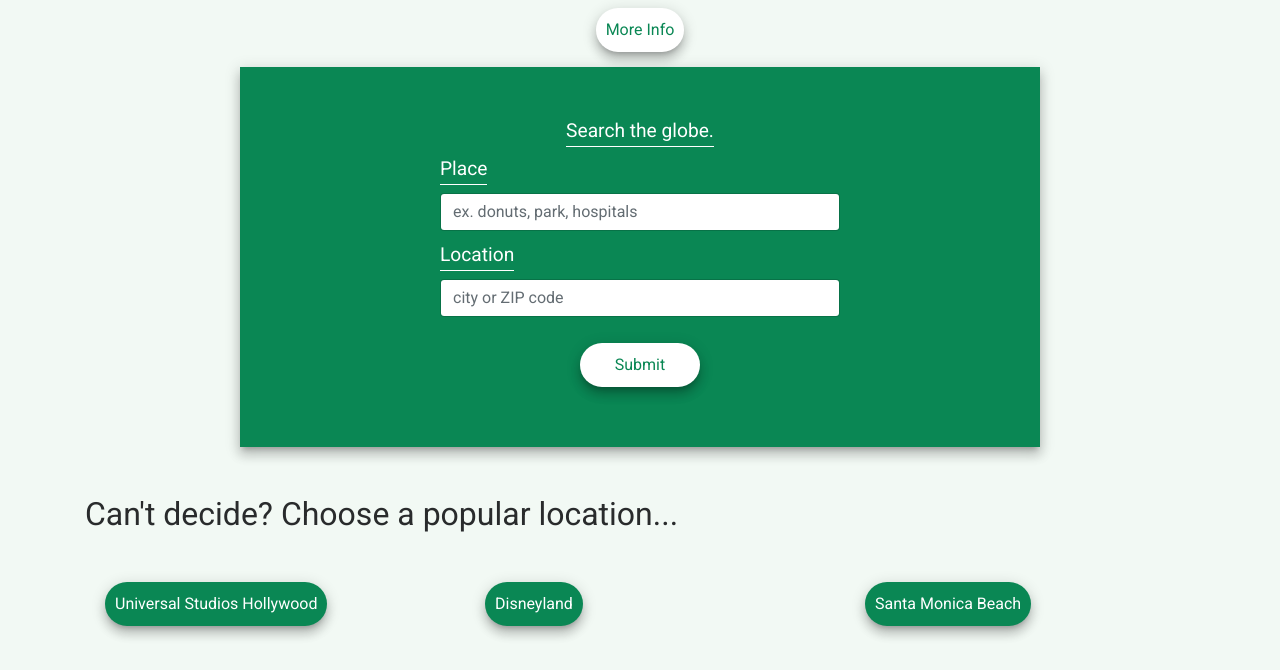
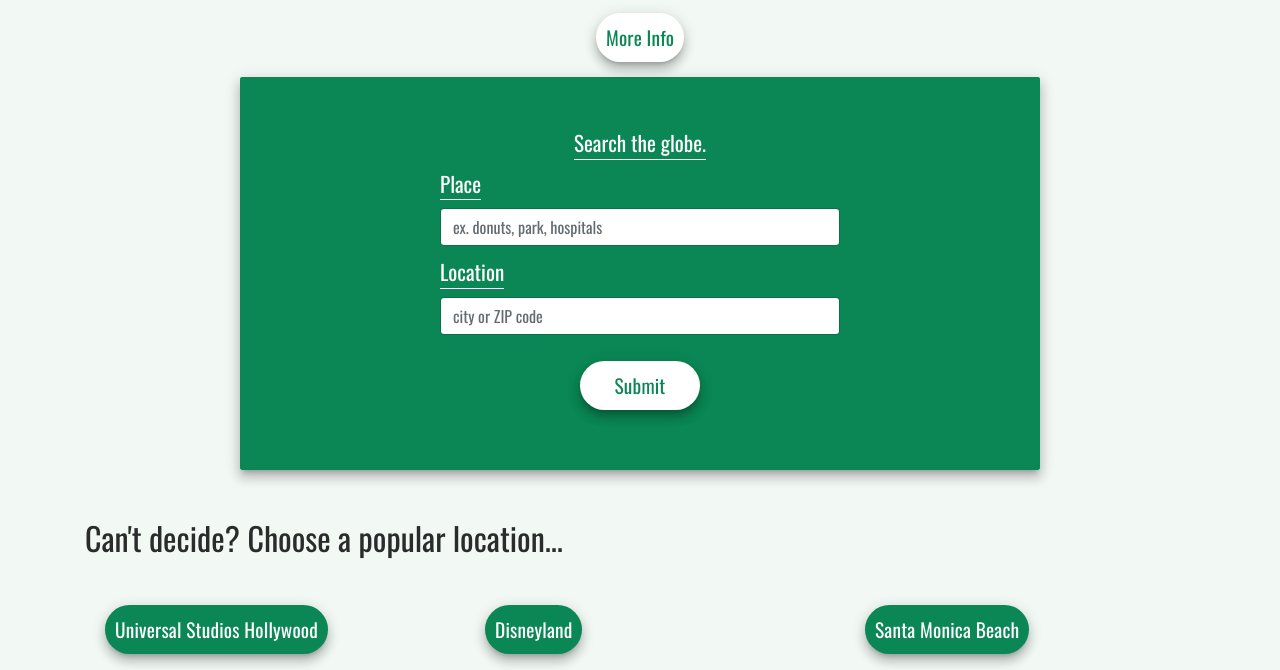
Before and after one commit to leovolving/kitty-opinions, a plain HTML site: page index.html in a window 1280 px wide. Shown: the part 219-889 px from the top of the page. Drawn offline with nearby package versions, Linux system fonts and the light colour scheme.

Commit message:
minor enhancements

```diff
--- a/css/main.css
+++ b/css/main.css
@@ -3,7 +3,8 @@ body, input {
 }
 
 body, button, input {
-	font-family: 'Roboto';
+	font-family: 'Oswald', sans-serif;
+	font-size: 1.1em;
 }
 
 h1 {
@@ -29,6 +30,7 @@ button {
 	border: none;
 	border-radius: 30px;
 	padding: 10px;
+	letter-spacing: 0.01em;
 }
 
 .iframe p {
@@ -78,6 +80,7 @@ header img {
 .form {
 	background-color: #0A8754;
 	text-align: center;
+	border-radius: 2px;
 }
 
 header, form, button {
--- a/index.html
+++ b/index.html
@@ -7,7 +7,7 @@
 		<meta name="description" content="Search the foursquare database for locations; get a Ron Swanson quote and cat GIF regarding that location. For entertainment purposes only.">
 		<link rel="stylesheet" href="https://cdnjs.cloudflare.com/ajax/libs/fancybox/3.0.47/jquery.fancybox.min.css" type="text/css" media="screen" />
 		<link rel="stylesheet" href="https://maxcdn.bootstrapcdn.com/bootstrap/4.0.0-alpha.6/css/bootstrap.min.css" integrity="sha384-rwoIResjU2yc3z8GV/NPeZWAv56rSmLldC3R/AZzGRnGxQQKnKkoFVhFQhNUwEyJ" crossorigin="anonymous">
-		<link href="https://fonts.googleapis.com/css?family=Indie+Flower|Roboto" rel="stylesheet">
+		<link href="https://fonts.googleapis.com/css?family=Indie+Flower|Roboto|Oswald" rel="stylesheet">
 		<link rel="stylesheet" type="text/css" href="css/main.css" />
 		<link rel="icon" type="image/icon" href="img/favicon.ico">
 	</head>
```
